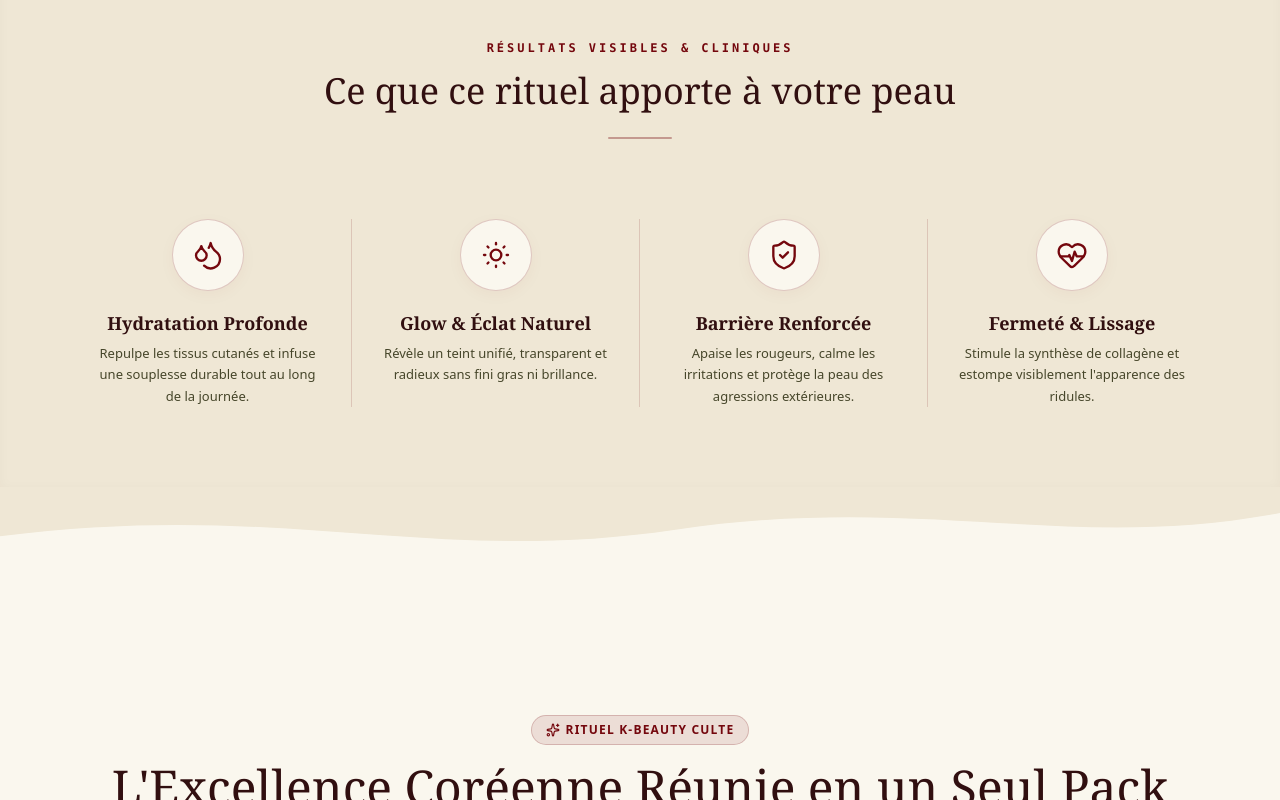
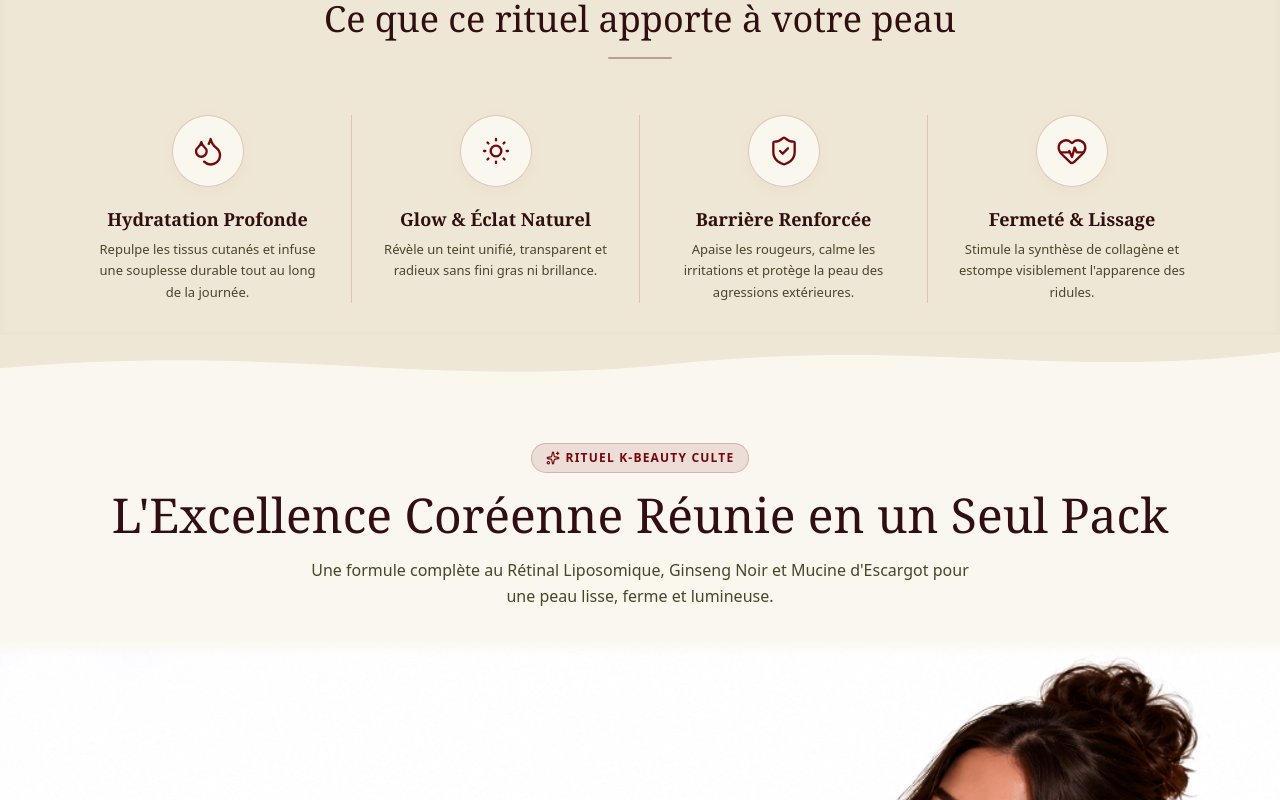
Before and after one commit to belmlikikram7-dev/les-packs, a Next.js app in the folder landing-page-2/: page / in a window 1280 px wide. Shown: the part 860-1660 px from the top of the page. Built offline with nearby package versions, Linux system fonts and the light colour scheme.

Commit message:
Tighten layout and remove large empty space below PackIntro wavy ribbon

```diff
--- a/landing-page-2/components/PackIntro.tsx
+++ b/landing-page-2/components/PackIntro.tsx
@@ -28,7 +28,7 @@
   ];
 
   return (
-    <section id="pack" className="relative py-10 lg:py-14 bg-[#FAF7EE] text-[#310F10] overflow-hidden">
+    <section id="pack" className="relative pt-6 pb-2 lg:pt-8 lg:pb-2 bg-[#FAF7EE] text-[#310F10] overflow-hidden">
 
       {/* Top Transition Wave */}
       <div className="w-full overflow-hidden leading-none -mb-1">
@@ -36,7 +36,7 @@
           viewBox="0 0 1440 120"
           fill="none"
           xmlns="http://www.w3.org/2000/svg"
-          className="w-full h-12 sm:h-16 lg:h-20 text-[#EFE7D5] preserve-3d"
+          className="w-full h-8 sm:h-12 lg:h-14 text-[#EFE7D5] preserve-3d"
           preserveAspectRatio="none"
         >
           <path
@@ -47,23 +47,23 @@
       </div>
 
       {/* Main Organic Wavy Beige Ribbon Container */}
-      <div className="bg-[#EFE7D5] py-14 sm:py-20 px-4 sm:px-6 lg:px-8 relative shadow-[inset_0_2px_12px_rgba(49,15,16,0.03)]">
+      <div className="bg-[#EFE7D5] pt-10 pb-6 sm:pt-14 sm:pb-8 px-4 sm:px-6 lg:px-8 relative shadow-[inset_0_2px_12px_rgba(49,15,16,0.03)]">
         <div className="max-w-6xl mx-auto">
 
           {/* Subtle Category Eyebrow & Main Title with LOWERED DIVIDER LINE */}
-          <div className="text-center max-w-2xl mx-auto mb-16 sm:mb-20">
+          <div className="text-center max-w-2xl mx-auto mb-12 sm:mb-14">
             <span className="font-mono text-[11px] sm:text-xs uppercase font-bold tracking-[0.25em] text-[#74070D] block mb-3">
               Résultats Visibles & Cliniques
             </span>
-            <h2 className="font-serif text-2xl sm:text-3xl md:text-4xl font-normal text-[#310F10] leading-tight mb-6">
+            <h2 className="font-serif text-2xl sm:text-3xl md:text-4xl font-normal text-[#310F10] leading-tight mb-4">
               Ce que ce rituel apporte à votre peau
             </h2>
-            {/* Lowered line: mt-6 with delicate styling */}
-            <div className="w-16 h-[2px] bg-[#74070D]/35 mx-auto rounded-full mt-6" />
+            {/* Lowered line: mt-4 with delicate styling */}
+            <div className="w-16 h-[2px] bg-[#74070D]/35 mx-auto rounded-full mt-4" />
           </div>
 
           {/* 4 Pillars in a Flowing Row with Refined Separators (exact style from reference image) */}
-          <div className="grid grid-cols-1 sm:grid-cols-2 lg:grid-cols-4 gap-10 lg:gap-0 lg:divide-x lg:divide-[#74070D]/15">
+          <div className="grid grid-cols-1 sm:grid-cols-2 lg:grid-cols-4 gap-8 lg:gap-0 lg:divide-x lg:divide-[#74070D]/15">
             {results.map((item, idx) => {
               const Icon = item.icon;
               return (
@@ -99,7 +99,7 @@
           viewBox="0 0 1440 120"
           fill="none"
           xmlns="http://www.w3.org/2000/svg"
-          className="w-full h-12 sm:h-16 lg:h-20 text-[#EFE7D5]"
+          className="w-full h-8 sm:h-12 lg:h-14 text-[#EFE7D5]"
           preserveAspectRatio="none"
         >
           <path
--- a/landing-page-2/components/ProductGrid.tsx
+++ b/landing-page-2/components/ProductGrid.tsx
@@ -15,9 +15,9 @@
   };
 
   return (
-    <section id="produits" className="pt-16 pb-12 lg:pt-24 lg:pb-16 bg-[#FAF7EE] text-[#310F10] relative overflow-hidden">
+    <section id="produits" className="pt-8 pb-10 lg:pt-12 lg:pb-14 bg-[#FAF7EE] text-[#310F10] relative overflow-hidden">
       {/* Section Header */}
-      <div className="max-w-7xl mx-auto px-4 sm:px-6 lg:px-8 text-center max-w-3xl mb-8 lg:mb-12">
+      <div className="max-w-7xl mx-auto px-4 sm:px-6 lg:px-8 text-center max-w-3xl mb-6 lg:mb-8">
         <div className="inline-flex items-center gap-1.5 px-3.5 py-1.5 rounded-full bg-[#74070D]/10 border border-[#74070D]/20 text-[#74070D] text-xs uppercase font-bold tracking-widest mb-3">
           <Sparkles className="w-3.5 h-3.5" />
           <span>Rituel K-Beauty Culte</span>
```
